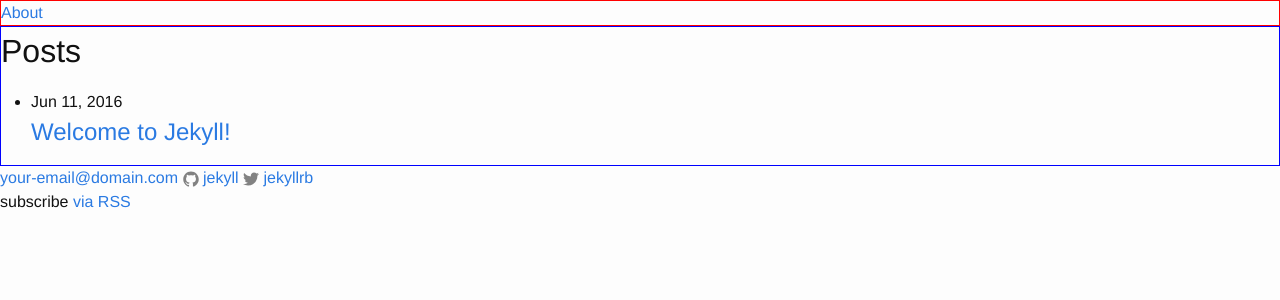
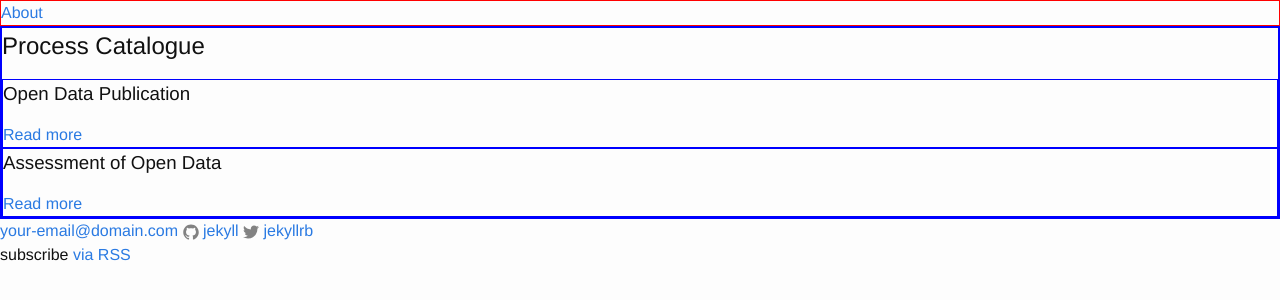
Before and after one commit to dringtech/odpf, a Jekyll site: the page built from index.html, in a window 1280 px wide. Shown: the top 300 px of the page. Built offline with Jekyll 4.4.1, drawn with Linux system fonts in a browser that asks for light colours.

Commit message:
Adding initial roughed out process

```diff
--- /dev/null
+++ b/_includes/process_catalogue.html
@@ -0,0 +1,6 @@
+{% for process in site.data.processes %}
+<article>
+  <h1>{{ process.title }}</h1>
+  <a href="{{ process.id | prepend:'process/' | prepend:site.baseurl }}">Read more</a>
+</article>
+{% endfor %}
--- /dev/null
+++ b/_layouts/process.html
@@ -0,0 +1,5 @@
+---
+layout: default
+---
+
+<code>{{ page }}</code>
--- a/index.html
+++ b/index.html
@@ -1,17 +1,9 @@
 ---
 layout: default
+process_prefix: "process"
 ---
 
-<h1>Posts</h1>
-
-<ul>
-    {% for post in site.posts %}
-    <li>
-      <span>{{ post.date | date: "%b %-d, %Y" }}</span>
-
-      <h2>
-        <a href="{{ post.url | prepend: site.baseurl }}">{{ post.title }}</a>
-      </h2>
-    </li>
-    {% endfor %}
-</ul>
+<section id="process_catalogue">
+  <h1>Process Catalogue</h1>
+  {% include process_catalogue.html %}
+</section>
```
Also changed, not shown: _data/processes.yaml (added, +14 -0 lines), process/publication/index.md (added, +5 -0 lines).
